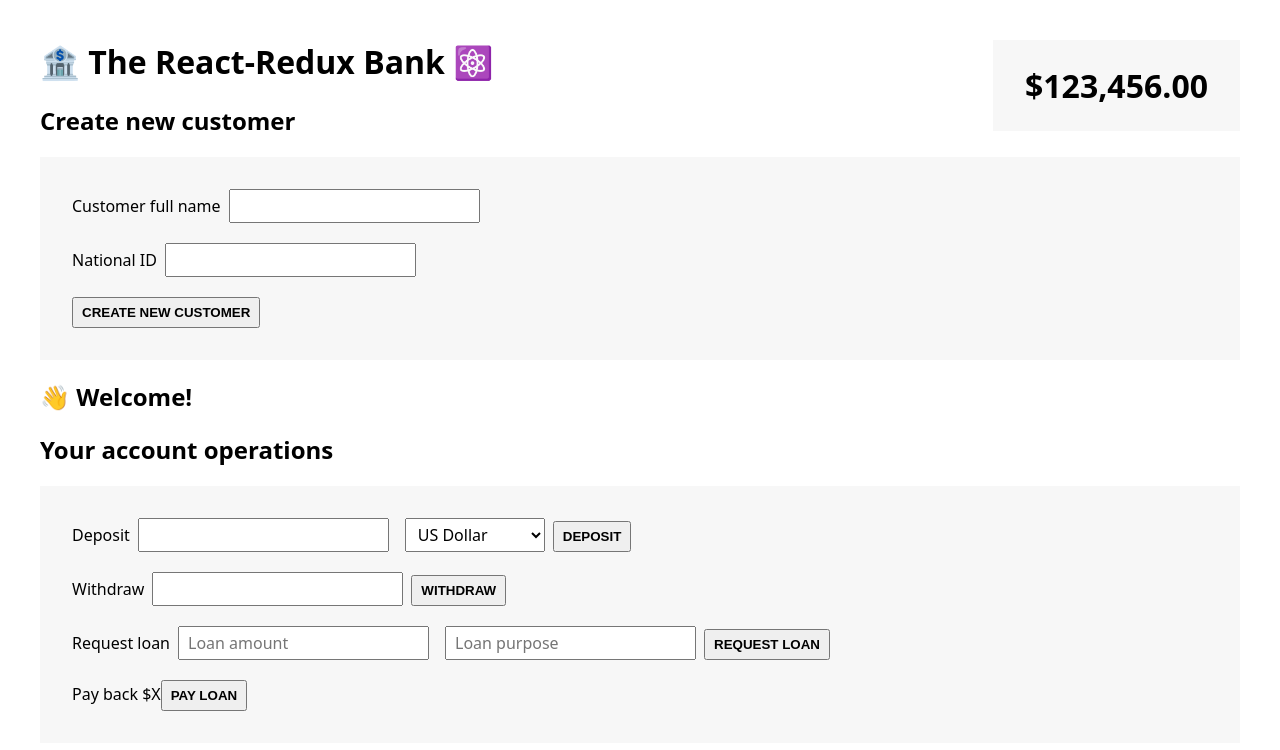
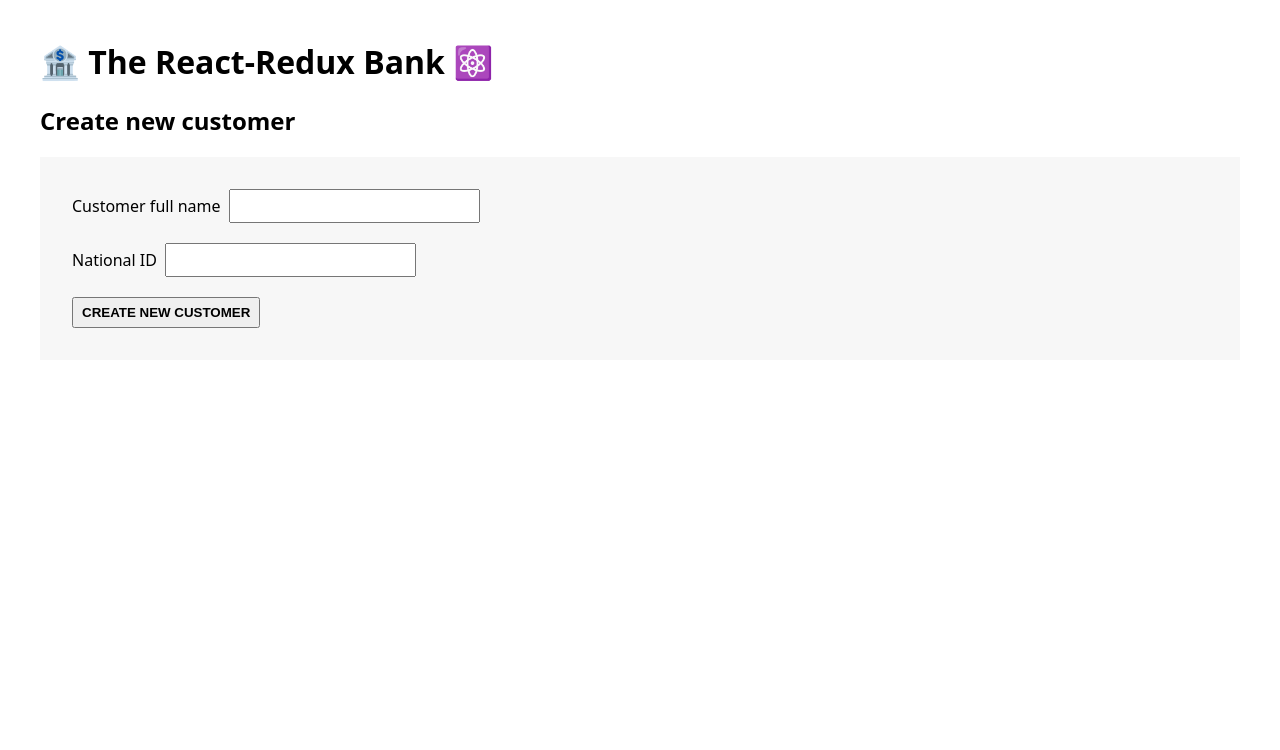
Before and after one commit to ExuLu/redux-intro, a React (Create React App) app: page / in a window 1280 px wide. Shown: the top 750 px of the page. Built offline with nearby package versions, Linux system fonts and the light colour scheme.

Commit message:
feat: show customer form if there is no customer and account form if there is customer

```diff
--- a/src/App.js
+++ b/src/App.js
@@ -1,18 +1,26 @@
-import CreateCustomer from "./features/customers/CreateCustomer";
-import Customer from "./features/customers/Customer";
-import AccountOperations from "./features/accounts/AccountOperations";
-import BalanceDisplay from "./features/accounts/BalanceDisplay";
+import CreateCustomer from './features/customers/CreateCustomer';
+import Customer from './features/customers/Customer';
+import AccountOperations from './features/accounts/AccountOperations';
+import BalanceDisplay from './features/accounts/BalanceDisplay';
+import { useSelector } from 'react-redux';
 
-function App() {
+const App = () => {
+  const fullName = useSelector((state) => state.customer.fullName);
+
   return (
     <div>
       <h1>🏦 The React-Redux Bank ⚛️</h1>
-      <CreateCustomer />
-      <Customer />
-      <AccountOperations />
-      <BalanceDisplay />
+      {!fullName ? (
+        <CreateCustomer />
+      ) : (
+        <>
+          <Customer />
+          <AccountOperations />
+          <BalanceDisplay />
+        </>
+      )}
     </div>
   );
-}
+};
 
 export default App;
--- a/src/features/customers/CreateCustomer.js
+++ b/src/features/customers/CreateCustomer.js
@@ -3,20 +3,17 @@ import { useDispatch } from 'react-redux';
 
 import { createCustomer } from './customerSlice';
 
-function Customer() {
+const Customer = () => {
   const [fullName, setFullName] = useState('');
   const [nationalId, setNationalId] = useState('');
 
   const dispatch = useDispatch();
 
-  function handleClick() {
+  const handleClick = () => {
     if (!fullName || !nationalId) return;
 
     dispatch(createCustomer(fullName, nationalId));
-
-    setFullName('');
-    setNationalId('');
-  }
+  };
 
   return (
     <div>
@@ -40,6 +37,6 @@ function Customer() {
       </div>
     </div>
   );
-}
+};
 
 export default Customer;
```
